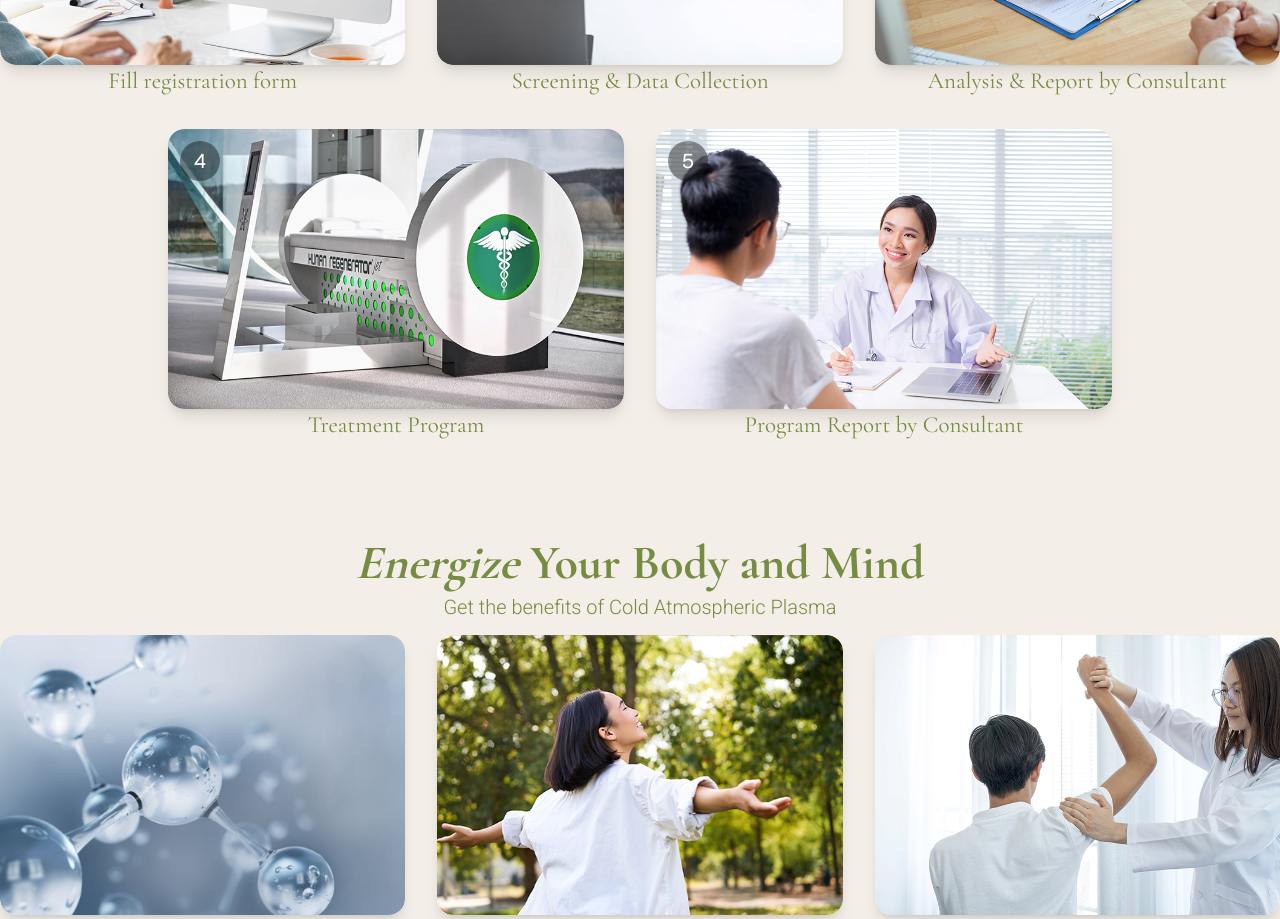
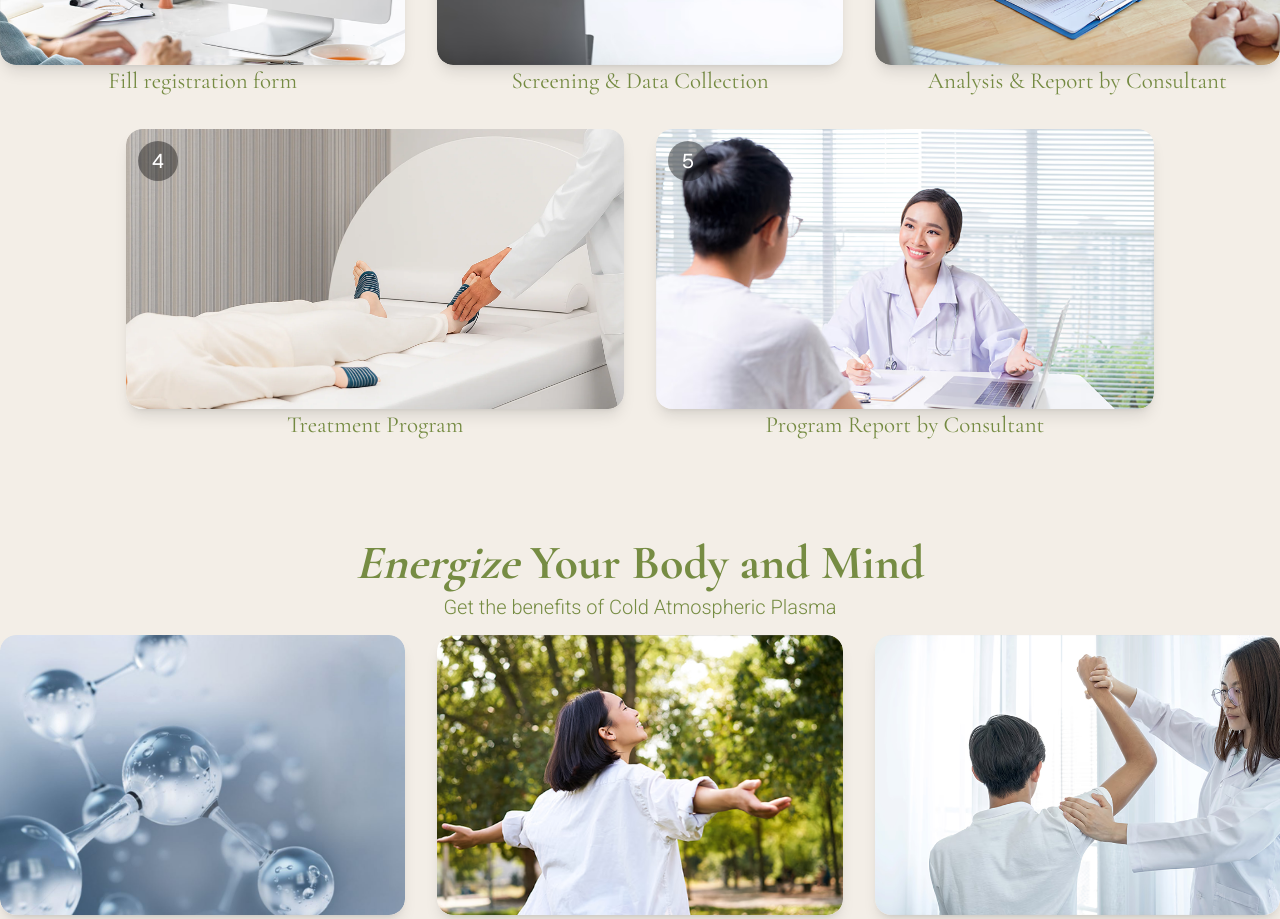
Before and after one commit to leveratedeveloper/regenerasia_frontend, a Next.js app: page / in a window 1280 px wide. Shown: the part 1180-2099 px from the top of the page. Built offline with nearby package versions, Linux system fonts and the light colour scheme.

Commit message:
Update Journey section

```diff
--- a/app/page.tsx
+++ b/app/page.tsx
@@ -13,7 +13,7 @@ export default function Home() {
     { id: 1, number: 1, imageUrl: '/image/journey_1.png', caption: 'Fill registration form', description: 'Start by registering and sharing your personal details to help us understand you better.' },
     { id: 2, number: 2, imageUrl: '/image/journey_2.png', caption: 'Screening & Data Collection', description: 'Collecting your health profile through personalized screening to ensure accurate recommendations.' },
     { id: 3, number: 3, imageUrl: '/image/journey_3.png', caption: 'Analysis & Report by Consultant', description: 'Comprehensive analysis and tailored report by our consultant to guide your treatment plan.' },
-    { id: 4, number: 4, imageUrl: '/image/journey_4.png', caption: 'Treatment Program', description: 'Personalized Cold Atmospheric Plasma therapy for effective and targeted healing.' },
+    { id: 4, number: 4, imageUrl: '/image/journey_4.webp', caption: 'Treatment Program', description: 'Personalized Cold Atmospheric Plasma therapy for effective and targeted healing.' },
     { id: 5, number: 5, imageUrl: '/image/journey_5.png', caption: 'Program Report by Consultant', description: 'Comprehensive progress report and personalized guidance post-treatment.' },
   ];
 
--- a/components/Energize.tsx
+++ b/components/Energize.tsx
@@ -38,7 +38,7 @@ const Energize: React.FC<EnergizeProps> = ({ steps }) => {
           <i>Energize</i> Your Body and Mind
         </h2>
 
-        <p className={`${roboto.className} text-[20px] mb-2`}>
+        <p className={`${roboto.className} text-[20px] mb-2 text-center`}>
           Get the benefits of Cold Atmospheric Plasma
         </p>
         {/* Top Row */}
```
Also changed, not shown: public/image/journey_4.webp (added).
